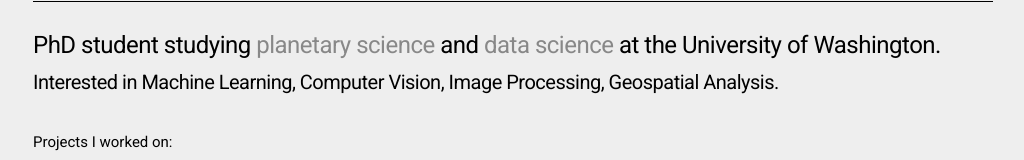
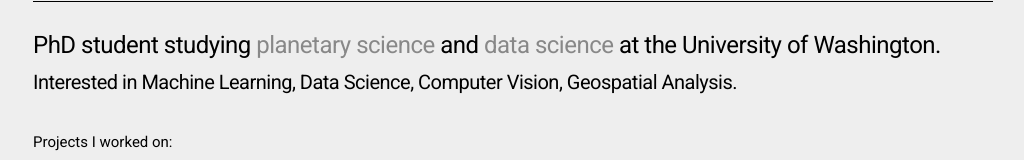
Before and after one commit to PingChunLin/PingChunLin.github.io, a plain HTML site: page index.html in a window 1280 px wide. Shown: the part 197-357 px from the top of the page, without its empty margins (127-1151 px from the left). Drawn offline with nearby package versions, Linux system fonts and the light colour scheme.

Commit message:
revised text

```diff
--- a/index.html
+++ b/index.html
@@ -71,7 +71,7 @@
       </div>
       <p>
         <h5>PhD student studying <a class="highlight" href="https://ess.uw.edu/">planetary science</a> and <a class="highlight" href="https://escience.washington.edu/">data science</a> at the University of Washington.
-        <span class="subtitle">Interested in Machine Learning, Computer Vision, Image Processing, Geospatial Analysis.</span></h5>
+        <span class="subtitle">Interested in Machine Learning, Data Science, Computer Vision, Geospatial Analysis.</span></h5>
 
       </p>
       <p>
```
